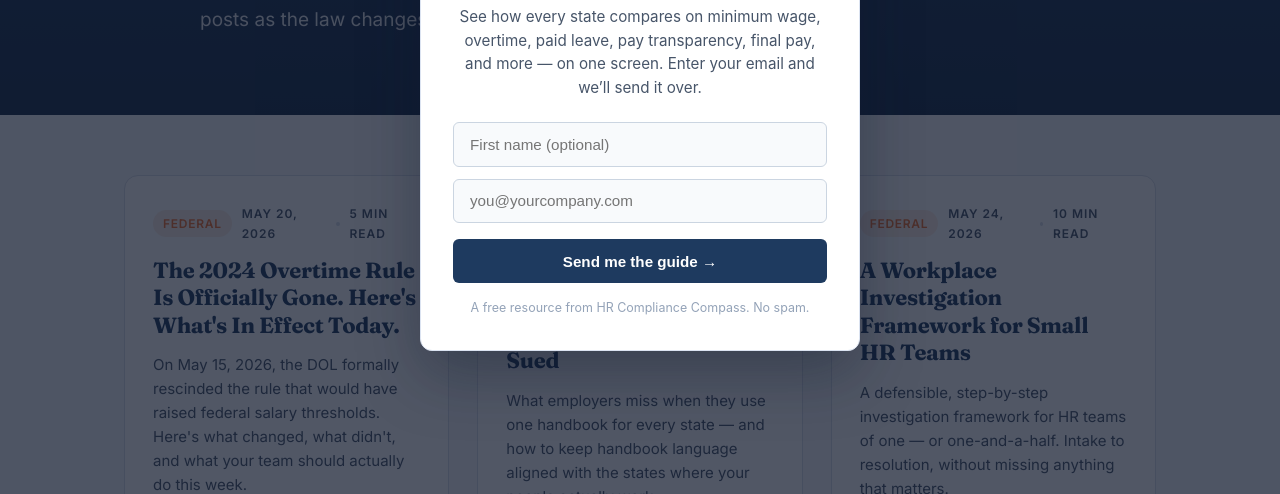
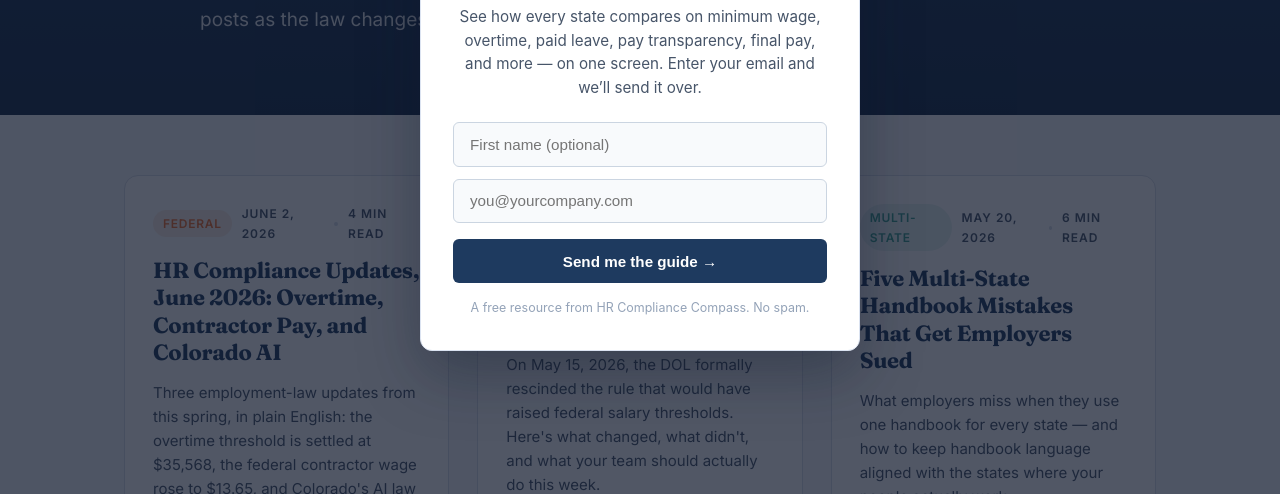
Before and after one commit to Jeannetteyork2026/hrcc-marketing, a plain HTML site: page insights.html in a window 1280 px wide. Shown: the part 306-800 px from the top of the page. Drawn offline with Linux system fonts and the light colour scheme.

Commit message:
Publish June 2026 compliance roundup post

```diff
--- a/insights.html
+++ b/insights.html
@@ -289,6 +289,18 @@
 <main>
   <div class="articles-grid">
 
+    <a class="article-card" href="/insights/hr-compliance-updates-june-2026.html">
+      <div class="card-meta">
+        <span class="tag federal">Federal</span>
+        <span>June 2, 2026</span>
+        <span class="meta-sep"></span>
+        <span>4 min read</span>
+      </div>
+      <h2>HR Compliance Updates, June 2026: Overtime, Contractor Pay, and Colorado AI</h2>
+      <p class="excerpt">Three employment-law updates from this spring, in plain English: the overtime threshold is settled at $35,568, the federal contractor wage rose to $13.65, and Colorado's AI law was pushed to 2027. Plus the one thing worth checking.</p>
+      <span class="read-more">Read article <span class="arrow">→</span></span>
+    </a>
+
     <a class="article-card" href="/insights/overtime-rule-rescinded-may-2026.html">
       <div class="card-meta">
         <span class="tag federal">Federal</span>
```
Also changed, not shown: sitemap.xml (+7 -0 lines).
